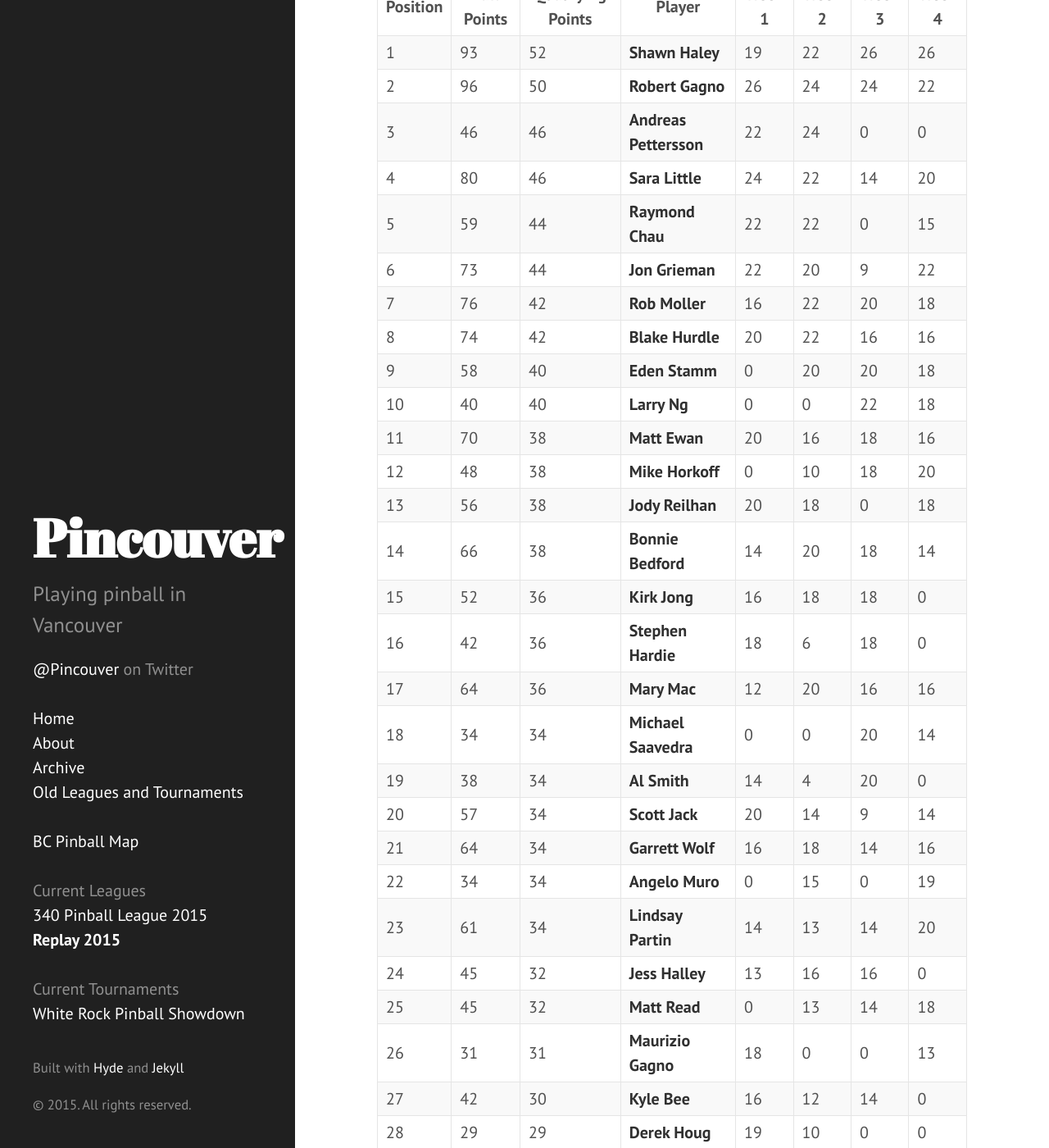
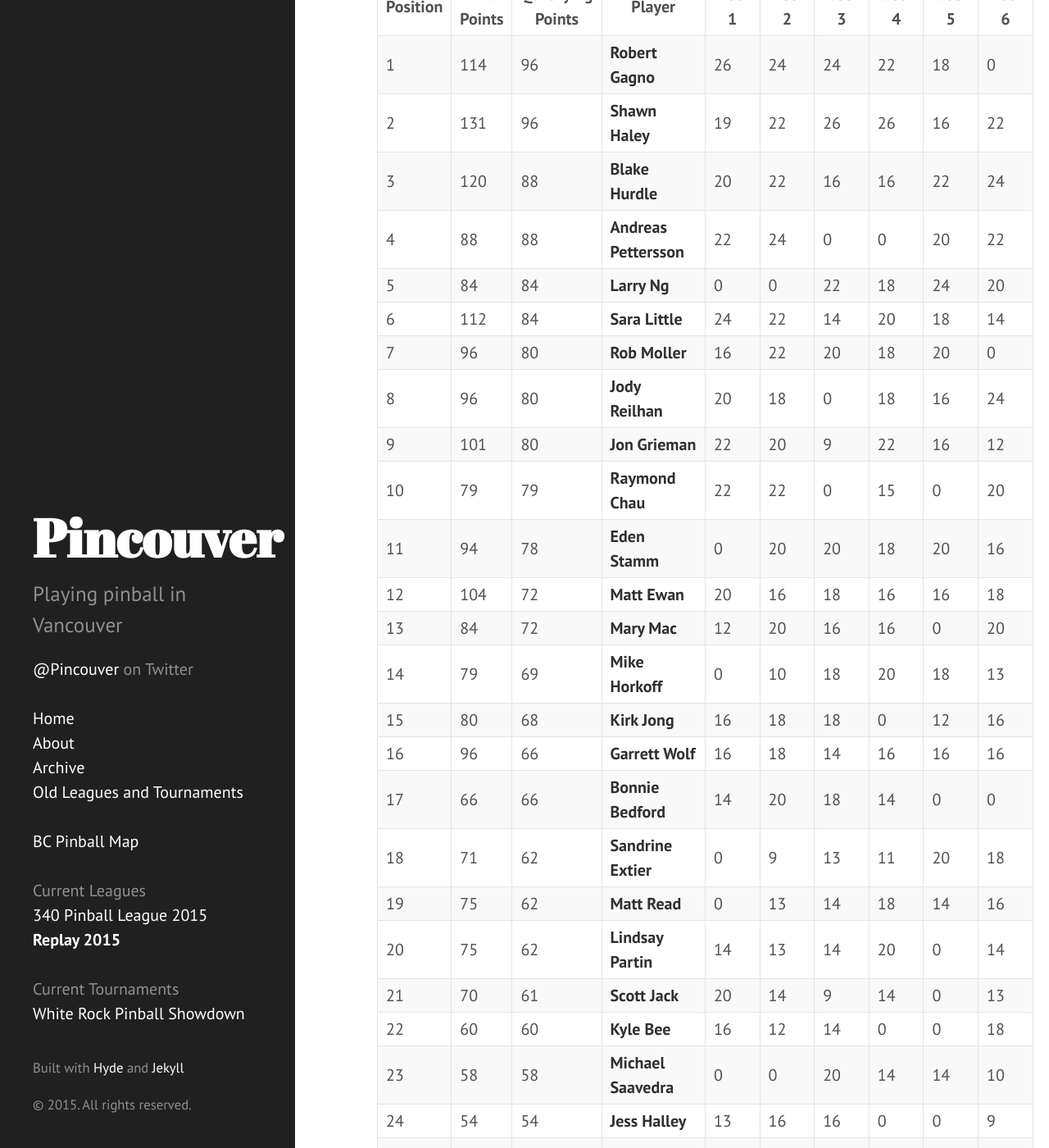
Before and after one commit to lytfyre/VancouverPinball, a Jekyll site: the page built from leagues/replay2015.md, in a window 1280 px wide and 1400 px high, scrolled down 2056 px. Shown: the whole window at 82% size. Built offline with Jekyll 4.4.1, drawn with Linux system fonts in a browser that asks for light colours; some of the changed text lies outside the part shown.

Commit message:
add week 5 and 6

```diff
--- a/leagues/replay2015.md
+++ b/leagues/replay2015.md
@@ -61,76 +61,80 @@ TBA!
 
 ## Current Weekly Standings
 
-| Position | Raw Points | Qualifying Points | Player | Week 1 | Week 2 | Week 3| Week 4 |
-| -------| -------| -------| -------| -------| -------| -------| -------
-| 1 | 93 | 52 | **Shawn Haley** | 19 | 22 | 26 | 26 |
-| 2 | 96 | 50 | **Robert Gagno** | 26 | 24 | 24 | 22 |
-| 3 | 46 | 46 | **Andreas Pettersson** | 22 | 24 | 0 | 0 |
-| 4 | 80 | 46 | **Sara Little** | 24 | 22 | 14 | 20 |
-| 5 | 59 | 44 | **Raymond Chau** | 22 | 22 | 0 | 15 |
-| 6 | 73 | 44 | **Jon Grieman** | 22 | 20 | 9 | 22 |
-| 7 | 76 | 42 | **Rob Moller** | 16 | 22 | 20 | 18 |
-| 8 | 74 | 42 | **Blake Hurdle** | 20 | 22 | 16 | 16 |
-| 9 | 58 | 40 | **Eden Stamm** | 0 | 20 | 20 | 18 |
-| 10 | 40 | 40 | **Larry Ng** | 0 | 0 | 22 | 18 |
-| 11 | 70 | 38 | **Matt Ewan** | 20 | 16 | 18 | 16 |
-| 12 | 48 | 38 | **Mike Horkoff** | 0 | 10 | 18 | 20 |
-| 13 | 56 | 38 | **Jody Reilhan** | 20 | 18 | 0 | 18 |
-| 14 | 66 | 38 | **Bonnie Bedford** | 14 | 20 | 18 | 14 |
-| 15 | 52 | 36 | **Kirk Jong** | 16 | 18 | 18 | 0 |
-| 16 | 42 | 36 | **Stephen Hardie** | 18 | 6 | 18 | 0 |
-| 17 | 64 | 36 | **Mary Mac** | 12 | 20 | 16 | 16 |
-| 18 | 34 | 34 | **Michael Saavedra** | 0 | 0 | 20 | 14 |
-| 19 | 38 | 34 | **Al Smith** | 14 | 4 | 20 | 0 |
-| 20 | 57 | 34 | **Scott Jack** | 20 | 14 | 9 | 14 |
-| 21 | 64 | 34 | **Garrett Wolf** | 16 | 18 | 14 | 16 |
-| 22 | 34 | 34 | **Angelo Muro** | 0 | 15 | 0 | 19 |
-| 23 | 61 | 34 | **Lindsay Partin** | 14 | 13 | 14 | 20 |
-| 24 | 45 | 32 | **Jess Halley** | 13 | 16 | 16 | 0 |
-| 25 | 45 | 32 | **Matt Read** | 0 | 13 | 14 | 18 |
-| 26 | 31 | 31 | **Maurizio Gagno** | 18 | 0 | 0 | 13 |
-| 27 | 42 | 30 | **Kyle Bee** | 16 | 12 | 14 | 0 |
-| 28 | 29 | 29 | **Derek Houg** | 19 | 10 | 0 | 0 |
-| 29 | 28 | 28 | **Chris Badyk** | 18 | 0 | 0 | 10 |
-| 30 | 28 | 28 | **Will Luton** | 16 | 12 | 0 | 0 |
-| 31 | 28 | 28 | **Kathy Gagno** | 14 | 0 | 0 | 14 |
-| 32 | 27 | 27 | **Brennan Lloyd** | 18 | 9 | 0 | 0 |
-| 33 | 26 | 26 | **Nick Wadden** | 0 | 0 | 18 | 8 |
-| 34 | 35 | 25 | **Jaret Bradley** | 0 | 14 | 10 | 11 |
-| 35 | 24 | 24 | **Christian Reilhan** | 12 | 12 | 0 | 0 |
-| 36 | 32 | 24 | **Alyson White** | 8 | 14 | 10 | 0 |
-| 37 | 33 | 24 | **Sandrine Extier** | 0 | 9 | 13 | 11 |
-| 38 | 31 | 24 | **Jordan Hudson** | 7 | 14 | 10 | 0 |
-| 39 | 33 | 23 | **Ian Lang** | 10 | 10 | 13 | 0 |
-| 40 | 23 | 23 | **Ben Bondy** | 9 | 14 | 0 | 0 |
-| 41 | 22 | 22 | **Sean O'hara** | 13 | 9 | 0 | 0 |
-| 42 | 20 | 20 | **Darryl Scholten** | 0 | 20 | 0 | 0 |
-| 43 | 19 | 19 | **Sean Lind** | 5 | 14 | 0 | 0 |
-| 44 | 18 | 18 | **Dave Grant** | 0 | 0 | 0 | 18 |
-| 45 | 18 | 18 | **Brad Kerr** | 18 | 0 | 0 | 0 |
-| 46 | 15 | 15 | **Gabriel Matias** | 0 | 15 | 0 | 0 |
-| 47 | 14 | 14 | **Tony Sousa** | 0 | 0 | 4 | 10 |
-| 48 | 13 | 13 | **Taylor Gardiner** | 13 | 0 | 0 | 0 |
-| 49 | 13 | 13 | **Lisa Gagno** | 13 | 0 | 0 | 0 |
-| 50 | 11 | 11 | **Bob Symington** | 11 | 0 | 0 | 0 |
-| 51 | 11 | 11 | **Bo W** | 0 | 11 | 0 | 0 |
-| 52 | 11 | 11 | **Sebastien Carette** | 0 | 3 | 8 | 0 |
-| 53 | 11 | 11 | **Elise Vredenbregt** | 11 | 0 | 0 | 0 |
-| 54 | 10 | 10 | **Kyle Malong** | 10 | 0 | 0 | 0 |
-| 55 | 9 | 9 | **Corey Dale** | 9 | 0 | 0 | 0 |
-| 56 | 8 | 8 | **nolan king** | 0 | 8 | 0 | 0 |
-| 57 | 8 | 8 | **Scott Parsons** | 0 | 8 | 0 | 0 |
-| 58 | 7 | 7 | **Puya Turkiyan** | 0 | 0 | 0 | 7 |
-| 59 | 7 | 7 | **Esteban Astudillo** | 0 | 7 | 0 | 0 |
-| 60 | 7 | 7 | **Joe Santbergen** | 0 | 7 | 0 | 0 |
-| 61 | 6 | 6 | **Chad Bruhaug** | 0 | 6 | 0 | 0 |
-| 62 | 6 | 6 | **Lanei Lee** | 0 | 0 | 0 | 6 |
-| 63 | 6 | 6 | **Dan Skolovy** | 0 | 6 | 0 | 0 |
-| 64 | 6 | 6 | **Okafiemhin Lewis** | 0 | 0 | 0 | 6 |
-| 65 | 5 | 5 | **Sterling Nelson** | 0 | 5 | 0 | 0 |
-| 66 | 5 | 5 | **Andrew Lum** | 5 | 0 | 0 | 0 |
-| 67 | 4 | 4 | **Damon Holowchak** | 0 | 4 | 0 | 0 |
-| 68 | 3 | 3 | **Tessa Russell** | 3 | 0 | 0 | 0 |
-| 69 | 2 | 2 | **Anton Glavas** | 0 | 2 | 0 | 0 |
-| 70 | 2 | 2 | **Kevin Haluk** | 0 | 0 | 0 | 2 |
-| 71 | 2 | 2 | **Steve Cousins** | 0 | 2 | 0 | 0 |
+| Position | Raw Points | Qualifying Points | Player | Week 1 | Week 2 | Week 3| Week 4 | Week 5 | Week 6 |
+| -------| -------| -------| -------| -------| -------| -------| -------| -------| -------
+| 1 | 114 | 96 | **Robert Gagno** | 26 | 24 | 24 | 22 | 18 | 0 |
+| 2 | 131 | 96 | **Shawn Haley** | 19 | 22 | 26 | 26 | 16 | 22 |
+| 3 | 120 | 88 | **Blake Hurdle** | 20 | 22 | 16 | 16 | 22 | 24 |
+| 4 | 88 | 88 | **Andreas Pettersson** | 22 | 24 | 0 | 0 | 20 | 22 |
+| 5 | 84 | 84 | **Larry Ng** | 0 | 0 | 22 | 18 | 24 | 20 |
+| 6 | 112 | 84 | **Sara Little** | 24 | 22 | 14 | 20 | 18 | 14 |
+| 7 | 96 | 80 | **Rob Moller** | 16 | 22 | 20 | 18 | 20 | 0 |
+| 8 | 96 | 80 | **Jody Reilhan** | 20 | 18 | 0 | 18 | 16 | 24 |
+| 9 | 101 | 80 | **Jon Grieman** | 22 | 20 | 9 | 22 | 16 | 12 |
+| 10 | 79 | 79 | **Raymond Chau** | 22 | 22 | 0 | 15 | 0 | 20 |
+| 11 | 94 | 78 | **Eden Stamm** | 0 | 20 | 20 | 18 | 20 | 16 |
+| 12 | 104 | 72 | **Matt Ewan** | 20 | 16 | 18 | 16 | 16 | 18 |
+| 13 | 84 | 72 | **Mary Mac** | 12 | 20 | 16 | 16 | 0 | 20 |
+| 14 | 79 | 69 | **Mike Horkoff** | 0 | 10 | 18 | 20 | 18 | 13 |
+| 15 | 80 | 68 | **Kirk Jong** | 16 | 18 | 18 | 0 | 12 | 16 |
+| 16 | 96 | 66 | **Garrett Wolf** | 16 | 18 | 14 | 16 | 16 | 16 |
+| 17 | 66 | 66 | **Bonnie Bedford** | 14 | 20 | 18 | 14 | 0 | 0 |
+| 18 | 71 | 62 | **Sandrine Extier** | 0 | 9 | 13 | 11 | 20 | 18 |
+| 19 | 75 | 62 | **Matt Read** | 0 | 13 | 14 | 18 | 14 | 16 |
+| 20 | 75 | 62 | **Lindsay Partin** | 14 | 13 | 14 | 20 | 0 | 14 |
+| 21 | 70 | 61 | **Scott Jack** | 20 | 14 | 9 | 14 | 0 | 13 |
+| 22 | 60 | 60 | **Kyle Bee** | 16 | 12 | 14 | 0 | 0 | 18 |
+| 23 | 58 | 58 | **Michael Saavedra** | 0 | 0 | 20 | 14 | 14 | 10 |
+| 24 | 54 | 54 | **Jess Halley** | 13 | 16 | 16 | 0 | 0 | 9 |
+| 25 | 60 | 52 | **Alyson White** | 8 | 14 | 10 | 0 | 12 | 16 |
+| 26 | 52 | 52 | **Jaret Bradley** | 0 | 14 | 10 | 11 | 0 | 17 |
+| 27 | 55 | 47 | **Ian Lang** | 10 | 10 | 13 | 0 | 14 | 8 |
+| 28 | 44 | 44 | **Chad Wren** | 0 | 0 | 0 | 0 | 22 | 22 |
+| 29 | 42 | 42 | **Stephen Hardie** | 18 | 6 | 18 | 0 | 0 | 0 |
+| 30 | 38 | 38 | **Al Smith** | 14 | 4 | 20 | 0 | 0 | 0 |
+| 31 | 38 | 38 | **Ben Bondy** | 9 | 14 | 0 | 0 | 0 | 15 |
+| 32 | 34 | 34 | **Angelo Muro** | 0 | 15 | 0 | 19 | 0 | 0 |
+| 33 | 33 | 33 | **Darryl Scholten** | 0 | 20 | 0 | 0 | 0 | 13 |
+| 34 | 33 | 33 | **Jordan Hudson** | 7 | 14 | 10 | 0 | 0 | 2 |
+| 35 | 31 | 31 | **Maurizio Gagno** | 18 | 0 | 0 | 13 | 0 | 0 |
+| 36 | 30 | 30 | **Nick Wadden** | 0 | 0 | 18 | 8 | 4 | 0 |
+| 37 | 29 | 29 | **Derek Houg** | 19 | 10 | 0 | 0 | 0 | 0 |
+| 38 | 28 | 28 | **Chris Badyk** | 18 | 0 | 0 | 10 | 0 | 0 |
+| 39 | 28 | 28 | **Will Luton** | 16 | 12 | 0 | 0 | 0 | 0 |
+| 40 | 28 | 28 | **Kathy Gagno** | 14 | 0 | 0 | 14 | 0 | 0 |
+| 41 | 27 | 27 | **Brennan Lloyd** | 18 | 9 | 0 | 0 | 0 | 0 |
+| 42 | 24 | 24 | **Christian Reilhan** | 12 | 12 | 0 | 0 | 0 | 0 |
+| 43 | 24 | 24 | **Tony Sousa** | 0 | 0 | 4 | 10 | 10 | 0 |
+| 44 | 23 | 23 | **Bo W** | 0 | 11 | 0 | 0 | 12 | 0 |
+| 45 | 22 | 22 | **Sean O'hara** | 13 | 9 | 0 | 0 | 0 | 0 |
+| 46 | 19 | 19 | **Sean Lind** | 5 | 14 | 0 | 0 | 0 | 0 |
+| 47 | 18 | 18 | **Dave Grant** | 0 | 0 | 0 | 18 | 0 | 0 |
+| 48 | 18 | 18 | **Brad Kerr** | 18 | 0 | 0 | 0 | 0 | 0 |
+| 49 | 17 | 17 | **Neil Hillbrandt** | 0 | 0 | 0 | 0 | 0 | 17 |
+| 50 | 15 | 15 | **Gabriel Matias** | 0 | 15 | 0 | 0 | 0 | 0 |
+| 51 | 13 | 13 | **Taylor Gardiner** | 13 | 0 | 0 | 0 | 0 | 0 |
+| 52 | 13 | 13 | **Lisa Gagno** | 13 | 0 | 0 | 0 | 0 | 0 |
+| 53 | 11 | 11 | **Bob Symington** | 11 | 0 | 0 | 0 | 0 | 0 |
+| 54 | 11 | 11 | **Sebastien Carette** | 0 | 3 | 8 | 0 | 0 | 0 |
+| 55 | 11 | 11 | **Elise Vredenbregt** | 11 | 0 | 0 | 0 | 0 | 0 |
+| 56 | 10 | 10 | **Kyle Malong** | 10 | 0 | 0 | 0 | 0 | 0 |
+| 57 | 10 | 10 | **alex reno** | 0 | 0 | 0 | 0 | 10 | 0 |
+| 58 | 9 | 9 | **Corey Dale** | 9 | 0 | 0 | 0 | 0 | 0 |
+| 59 | 8 | 8 | **nolan king** | 0 | 8 | 0 | 0 | 0 | 0 |
+| 60 | 8 | 8 | **Scott Parsons** | 0 | 8 | 0 | 0 | 0 | 0 |
+| 61 | 7 | 7 | **Puya Turkiyan** | 0 | 0 | 0 | 7 | 0 | 0 |
+| 62 | 7 | 7 | **Esteban Astudillo** | 0 | 7 | 0 | 0 | 0 | 0 |
+| 63 | 7 | 7 | **Matthew Stewart** | 0 | 0 | 0 | 0 | 0 | 7 |
+| 64 | 7 | 7 | **Joe Santbergen** | 0 | 7 | 0 | 0 | 0 | 0 |
+| 65 | 6 | 6 | **Chad Bruhaug** | 0 | 6 | 0 | 0 | 0 | 0 |
+| 66 | 6 | 6 | **Lanei Lee** | 0 | 0 | 0 | 6 | 0 | 0 |
+| 67 | 6 | 6 | **Dan Skolovy** | 0 | 6 | 0 | 0 | 0 | 0 |
+| 68 | 6 | 6 | **Okafiemhin Lewis** | 0 | 0 | 0 | 6 | 0 | 0 |
+| 69 | 5 | 5 | **Sterling Nelson** | 0 | 5 | 0 | 0 | 0 | 0 |
+| 70 | 5 | 5 | **Andrew Lum** | 5 | 0 | 0 | 0 | 0 | 0 |
+| 71 | 4 | 4 | **Damon Holowchak** | 0 | 4 | 0 | 0 | 0 | 0 |
+| 72 | 3 | 3 | **Tessa Russell** | 3 | 0 | 0 | 0 | 0 | 0 |
+| 73 | 2 | 2 | **Anton Glavas** | 0 | 2 | 0 | 0 | 0 | 0 |
+| 74 | 2 | 2 | **Kevin Haluk** | 0 | 0 | 0 | 2 | 0 | 0 |
+| 75 | 2 | 2 | **Steve Cousins** | 0 | 2 | 0 | 0 | 0 | 0 |
```
